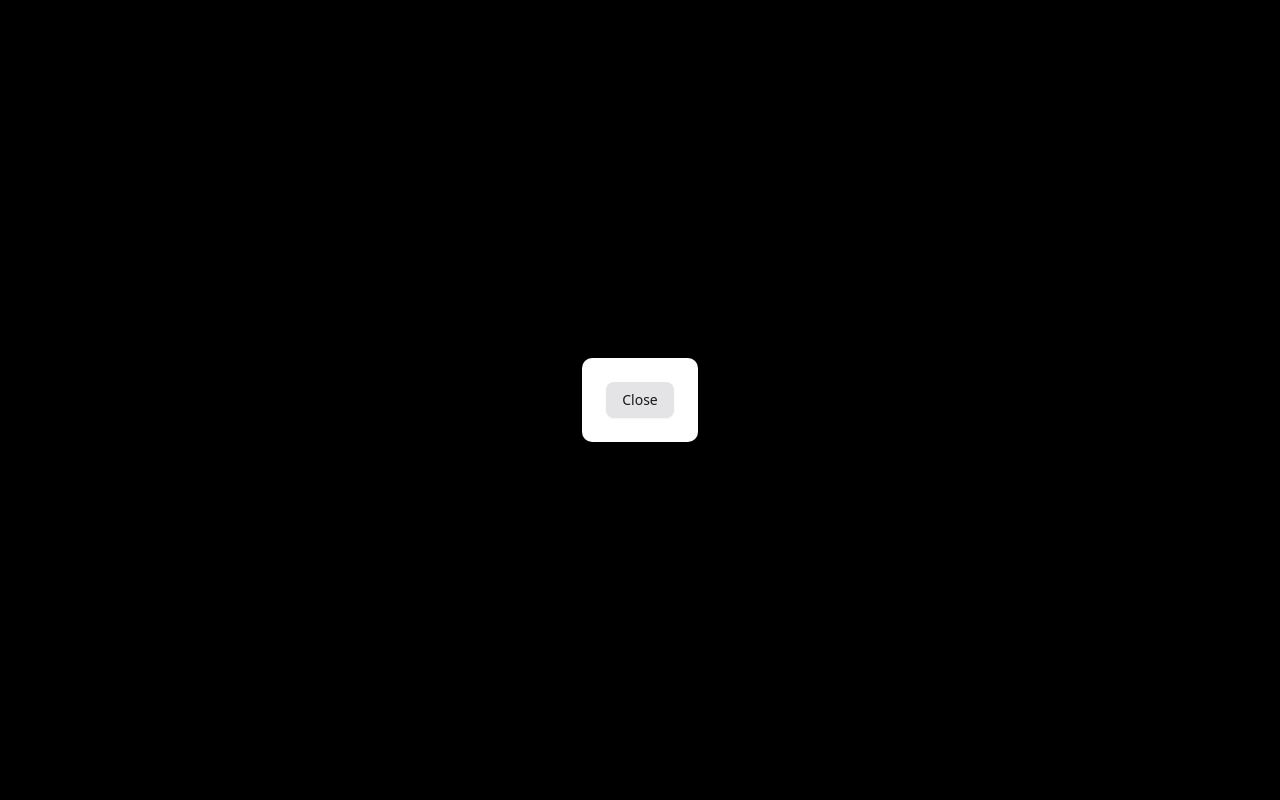
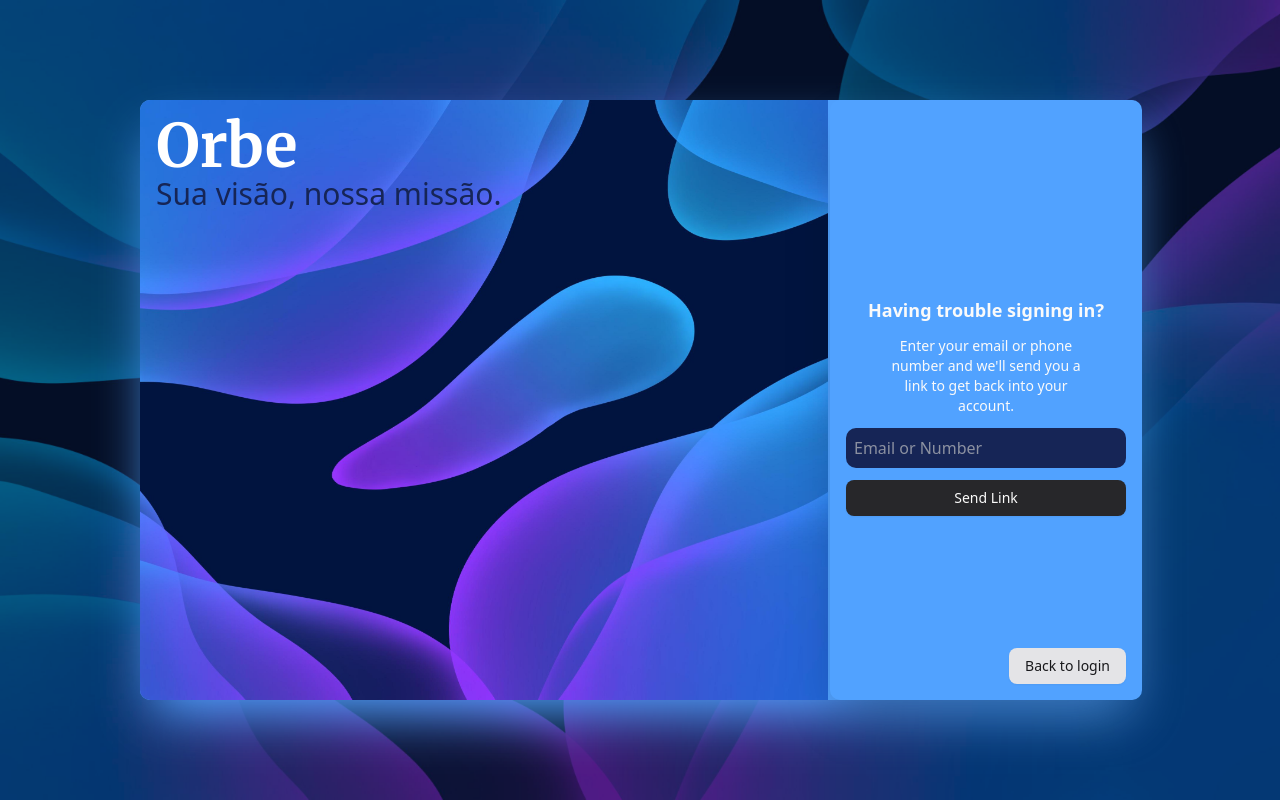
Before and after one commit to Sabrinargs/Orbe, a React (Vite) app: page /register in a window 1280 px wide. Both pictures are taken after a click on the button "Forgot Password?". Built offline with nearby package versions, Linux system fonts and the light colour scheme.

Commit message:
Atualição do Model esqueceu a senha

```diff
--- a/package.json
+++ b/package.json
@@ -15,6 +15,7 @@
     "@tailwindcss/vite": "^4.1.4",
     "class-variance-authority": "^0.7.1",
     "clsx": "^2.1.1",
+    "framer-motion": "^12.7.3",
     "lucide-react": "^0.488.0",
     "react": "^19.0.0",
     "react-dom": "^19.0.0",
--- a/src/pages/modal-forgot-password.tsx
+++ b/src/pages/modal-forgot-password.tsx
@@ -1,5 +1,6 @@
-import React from 'react';
 import { Button } from "@/components/ui/button";
+import { motion, AnimatePresence } from "framer-motion";
+import { useState } from "react";
 
 type ForgotPasswordModalProps = {
     isOpen: boolean;
@@ -7,20 +8,58 @@ type ForgotPasswordModalProps = {
 };
 
 const ForgotPasswordModal: React.FC<ForgotPasswordModalProps> = ({ isOpen, closeModal }) => {
-    if (!isOpen) return null;
+    const [email, setEmail] = useState("");
+    const [sendLink, setSendLink] = useState();
 
     return (
-        <div className="fixed inset-0 bg-black bg-opacity-50 flex justify-center items-center z-50">
-            <div className="bg-white p-6 rounded-lg shadow-lg">
+        <div className="flex justify-start items-center pl-95">
+            <AnimatePresence>
+                {isOpen && (
+                    <motion.div
+                        key="forgot-password"
+                        initial={{ x: 30, opacity: 0 }}
+                        animate={{ x: 0, opacity: 1 }}
+                        exit={{ x: 30, opacity: 0 }}
+                        transition={{
+                            type: "spring",
+                            stiffness: 80,
+                            damping: 12
+                        }}
+                        className="flex justify-center items-center bg-blue-400 shadow-2xl rounded-lg w-78 h-150 gap-1 absolute">
+                        <div className="flex flex-col justify-center gap-3 p-10">
                             <h2 className="text-xl"></h2>
+
+                            <div className="font-bold text-lg text-center"><h1>Having trouble signing in?</h1></div>
+                            <h2 className="text-center text-sm w-full px-8">Enter your email or phone number and we'll send you a link to get back into your account.</h2>
+
+                            <input
+                                type="text"
+                                value={email}
+                                onChange={(e) => setEmail(e.target.value)}
+                                className="rounded-lg p-2 bg-blue-950 w-70 text-amber-50"
+                                placeholder="Email or Number"
+                            />
+
+                            <Button
+                                variant="secondary"
+                                type="button"
+                                onClick={sendLink}
+                                className=""
+                            >
+                                Send Link
+                            </Button>
 
                             <Button
                                 variant="default"
                                 onClick={closeModal}
+                                className="absolute bottom-4 right-4"
                             >
-                    Close
+                                Back to login
                             </Button>
                         </div>
+                    </motion.div >
+                )}
+            </AnimatePresence>
         </div>
     );
 };
--- a/src/pages/register.tsx
+++ b/src/pages/register.tsx
@@ -5,6 +5,7 @@ import abstractImage from "../assets/img/abstract.jpg";
 import { FaEye } from "react-icons/fa";
 import { IoIosEyeOff } from "react-icons/io";
 import ForgotPasswordModal from "./modal-forgot-password";
+import abstractFull from "../assets/img/abstractFull.jpg"
 
 const RegisterPage = () => {
     const [email, setEmail] = useState("");
@@ -17,20 +18,23 @@ const RegisterPage = () => {
 
     return (
         <form className="grid place-items-center h-screen">
-
+            <div className="fixed inset-0 -z-10">
+                <img className="w-full h-full object-cover opacity-50" src={abstractFull} alt="" />a
+            </div>
             <style>
                 {`
                     @import url('https://fonts.googleapis.com/css2?family=Merriweather:ital,opsz,wght@0,18..144,300..900;1,18..144,300..900&display=swap');
                 `}
             </style>
 
-            <div className="flex justify-center items-center bg-blue-400 shadow-black dark:shadow-blue-400 shadow-2xl rounded-lg w-250 h-150 gap-1">
+            <div className=" bg-blue-400 shadow-black dark:shadow-blue-400 shadow-2xl rounded-lg w-250 h-150 gap-1 absolute">
+
                 <div className="flex flex-row">
                     <div className="relative">
                         <img className="w-180 h-150 rounded-l-lg" src={abstractImage} alt="" />
 
                         <div className="absolute top-4 left-4 text-white">
-                            <h1 className="text-6xl font-bold" style={{ fontFamily: 'Merriweather, serif'}}>Orbe</h1>
+                            <h1 className="text-6xl font-bold" style={{ fontFamily: 'Merriweather, serif' }}>Orbe</h1>
                             <h2 className="text-3xl text-blue-950">Sua visão, nossa missão.</h2>
                         </div>
                     </div>
```
Also changed, not shown: src/assets/img/abstractFull.jpg (added), 1 other file (tests, documents, lock files or other folders). Lines whose indentation alone changed are shown as unchanged.
